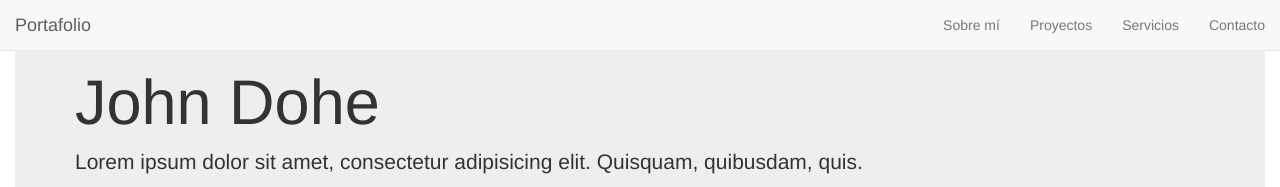
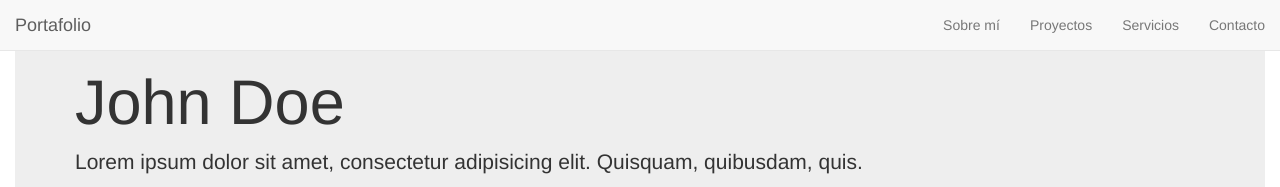
Before and after one commit to mateogasme/portafolio-plantilla-bootstrap, a plain HTML site: page index.html in a window 1280 px wide. Shown: the top 187 px of the page. Drawn offline with nearby package versions, Linux system fonts and the light colour scheme.

Commit message:
first commit

```diff
--- a/index.html
+++ b/index.html
@@ -43,7 +43,7 @@
         <div class="row">
             <div class="col-sm-12">
                 <div class="jumbotron">
-                    <h1>John Dohe</h1>
+                    <h1>John Doe</h1>
                     <p>
                         Lorem ipsum dolor sit amet, consectetur adipisicing elit.
                         Quisquam, quibusdam, quis.
```
